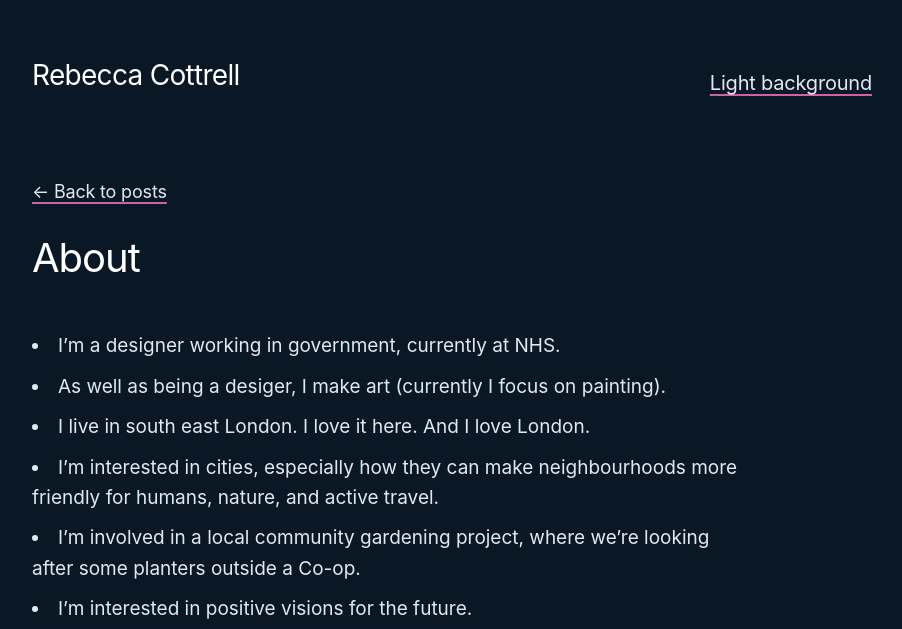
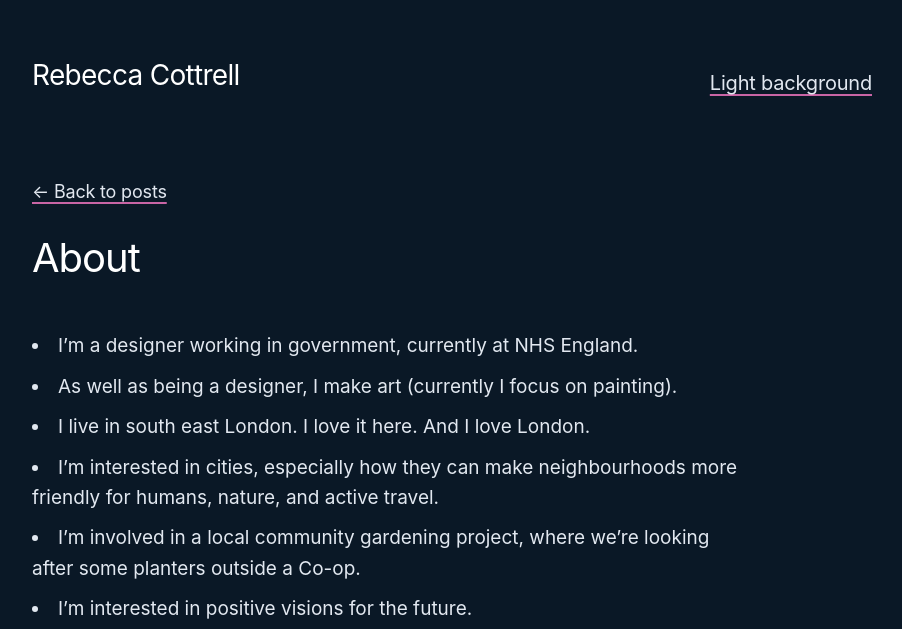
Before and after one commit to rivalee/quietsignals, a Jekyll site: the page built from about.md, in a window 1280 px wide, cut to the strip 0-629 px from the top of the page. Shown: the whole strip, without its empty margins (188-1090 px from the left). Built offline with Jekyll 4.4.1, drawn with Linux system fonts in a browser that asks for light colours.

Commit message:
update bio

```diff
--- a/about.md
+++ b/about.md
@@ -4,8 +4,8 @@ title: About
 permalink: /about/
 ---
 
-* I'm a designer working in government, currently at NHS.
-* As well as being a desiger, I make art (currently I focus on painting).
+* I'm a designer working in government, currently at NHS England.
+* As well as being a designer, I make art (currently I focus on painting).
 * I live in south east London. I love it here. And I love London.
 * I'm interested in cities, especially how they can make neighbourhoods more friendly for humans, nature, and active travel.
 * I'm involved in a local community gardening project, where we're looking after some planters outside a Co-op.
```
Also changed, not shown: 2 other files.
